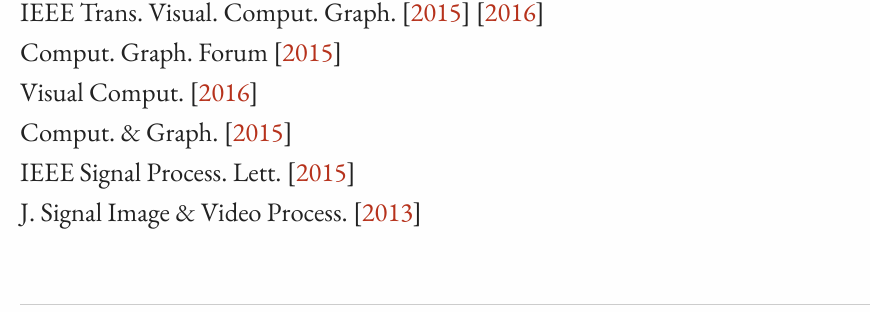
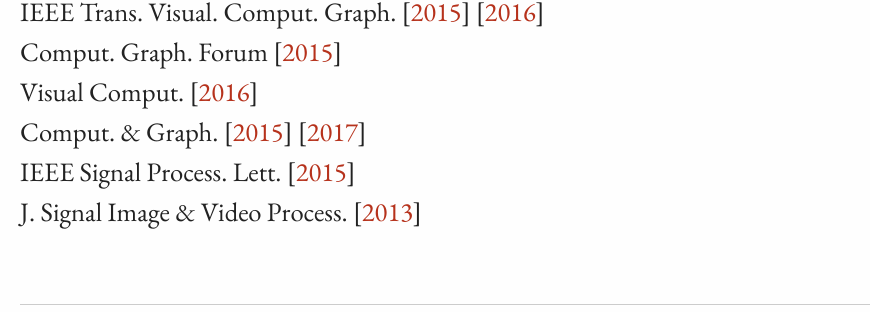
Before and after one commit to gchauras/gchauras.github.io, a Jekyll site: the page built from research.md, in a window 1280 px wide and 900 px high, scrolled down 3056 px. Shown: the part 490-802 px from the top of the window, without its empty margins (0-870 px from the left). Built offline with Jekyll 4.4.1, drawn with Linux system fonts in a browser that asks for light colours; comment, search, counter and statistics services are not loaded.

Commit message:
Added reviews

```diff
--- a/research.md
+++ b/research.md
@@ -174,6 +174,7 @@
       url:   "http://www.journals.elsevier.com/computers-and-graphics/"
       years:
         - year: 2015
+        - year: 2017
 
     - title: "IEEE Signal Process. Lett."
       url:   "http://www.signalprocessingsociety.org/publications/periodicals/letters/"
```
